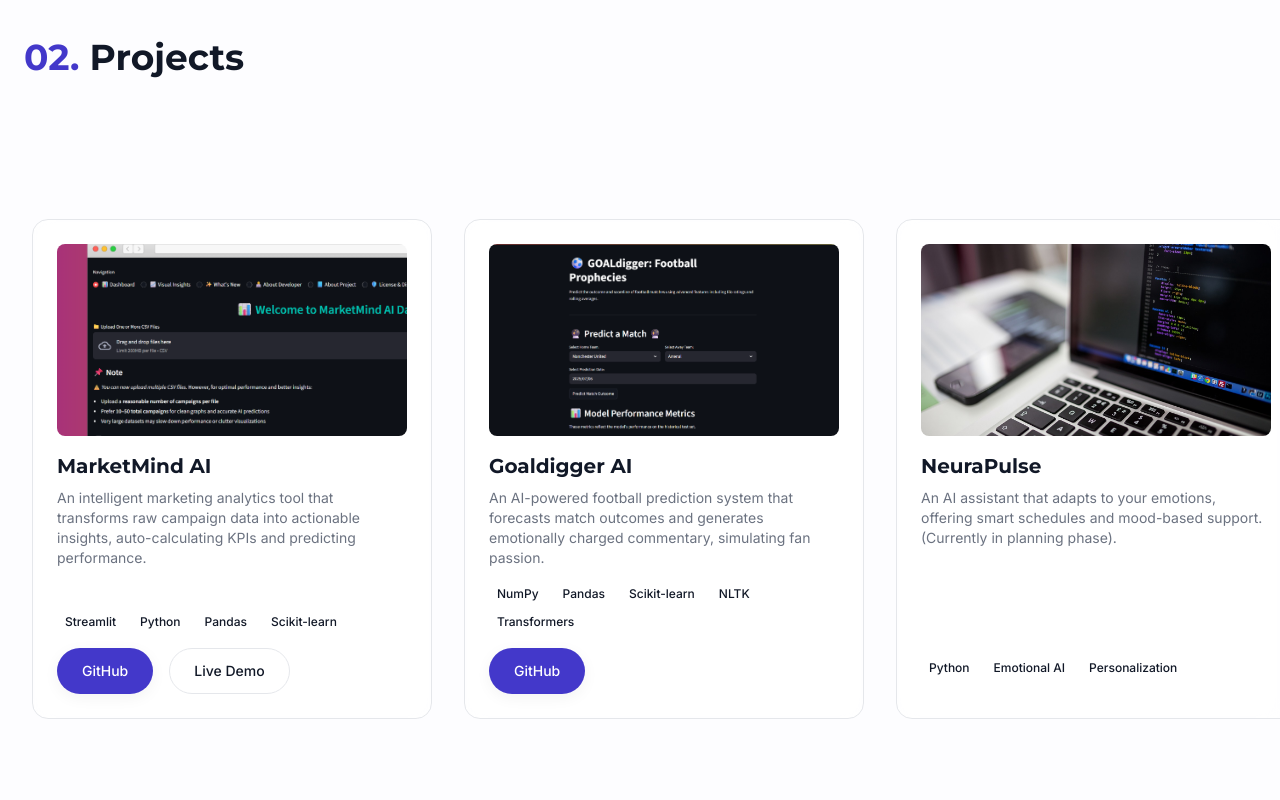
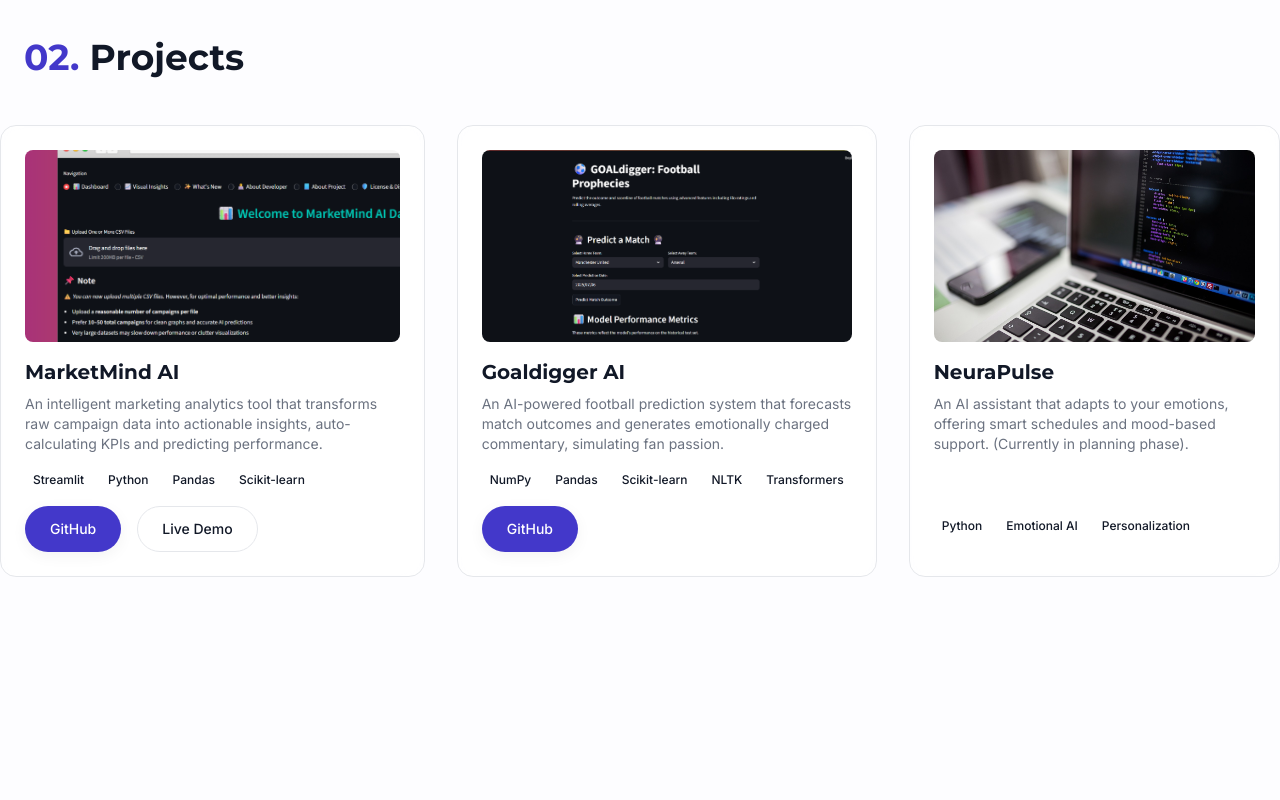
Before and after one commit to mishraansh07/404anshfound, a plain HTML site: page index.html in a window 1280 px wide. Shown: the part 1640-2440 px from the top of the page. Drawn offline with nearby package versions, Linux system fonts and the light colour scheme; animation ran at ten frames a second.

Commit message:
index.html

```diff
--- a/index.html
+++ b/index.html
@@ -172,26 +172,24 @@
         .nav-link:hover, .nav-link.active { color: var(--accent-light); }
         .nav-link:hover::after, .nav-link.active::after { width: 100%; }
 
-        /* --- REVISED: Horizontal Scroll Section for Projects --- */
-        .horizontal-scroll-section {
-            height: auto; /* Let content define height */
-            padding: 4rem 0;
+        /* --- Projects Section --- */
+        .projects-grid {
+            display: grid;
+            grid-template-columns: 1fr;
+            gap: 2rem;
         }
-        .projects-container-wrapper {
-            height: 70vh; /* Set a fixed height for the scrolling viewport */
-            display: flex;
-            align-items: center;
+        @media (min-width: 768px) {
+            .projects-grid {
+                grid-template-columns: repeat(2, 1fr);
             }
-        .projects-container {
-            display: flex;
-            flex-wrap: nowrap;
-            gap: 2rem;
-            padding: 0 max(32px, (100% - 1280px) / 2);
         }
+        @media (min-width: 1024px) {
+            .projects-grid {
+                display: flex; /* Revert to flex for horizontal scroll on desktop */
+            }
+        }
+
         .project-card {
-            flex: 0 0 85vw; /* On mobile, card is 85% of viewport width */
-            max-width: 400px; /* On desktop, max width is 400px */
-            height: auto;
             display: flex;
             flex-direction: column;
             transition: transform 0.4s ease;
@@ -371,17 +369,13 @@
             </div>
         </section>
 
-        <!-- Projects Section (Horizontal Scroll) -->
+        <!-- Projects Section -->
         <section id="projects" class="py-20 md:py-32 gsap-section">
             <div class="container mx-auto px-6 mb-12">
                 <h2 class="gsap-reveal-el text-4xl font-bold"><span class="accent-text">02.</span> Projects</h2>
             </div>
-            <div class="horizontal-scroll-section">
-                <div class="projects-container-wrapper">
-                    <div class="projects-container">
+            <div id="projects-container" class="projects-grid lg:projects-container">
                 <!-- Project cards will be populated by JS -->
-                    </div>
-                </div>
             </div>
         </section>
 
@@ -483,13 +477,13 @@
             ];
 
             function populateProjects() {
-                const container = document.querySelector('.projects-container');
+                const container = document.getElementById('projects-container');
                 if (container) container.innerHTML = projectsData.map(p => `
                     <div class="project-card glass-card">
                         <div class="card-content">
                             <img src="${p.image}" alt="${p.title}" class="w-full h-48 object-cover mb-4 rounded-lg" loading="lazy">
                             <h3 class="text-xl font-bold mb-2">${p.title}</h3>
-                            <p class="text-secondary text-sm mb-4">${p.longDescription}</p>
+                            <p class="text-secondary text-sm mb-4 flex-grow">${p.longDescription}</p>
                         </div>
                         <div class="card-footer">
                             <div class="flex flex-wrap gap-2 mb-4">
@@ -534,6 +528,7 @@
             window.addEventListener('load', () => {
                 gsap.to(loadingScreen, { opacity: 0, duration: 0.5, onComplete: () => loadingScreen.style.display = 'none' });
 
+                // --- GSAP Animations ---
                 gsap.utils.toArray('.gsap-reveal-el').forEach(el => {
                     gsap.fromTo(el, { y: 40, opacity: 0 }, {
                         y: 0, opacity: 1, duration: 1, ease: 'power3.out',
@@ -541,22 +536,28 @@
                     });
                 });
 
-                const projectsContainer = document.querySelector('.projects-container');
-                const horizontalWrapper = document.querySelector('.projects-container-wrapper');
-                if(projectsContainer && horizontalWrapper) {
+                // --- Responsive Animations using matchMedia ---
+                ScrollTrigger.matchMedia({
+                    // Desktop horizontal scroll
+                    "(min-width: 1024px)": function() {
+                        const projectsContainer = document.querySelector('#projects-container');
+                        const projectsSection = document.querySelector('#projects');
+                        if(projectsContainer && projectsSection) {
                             gsap.to(projectsContainer, {
-                        x: () => -(projectsContainer.scrollWidth - horizontalWrapper.clientWidth) + "px",
+                                x: () => -(projectsContainer.scrollWidth - projectsSection.offsetWidth) + "px",
                                 ease: "none",
                                 scrollTrigger: {
-                            trigger: horizontalWrapper,
+                                    trigger: projectsSection,
                                     start: "center center",
-                            end: () => "+=" + (projectsContainer.scrollWidth - horizontalWrapper.clientWidth),
+                                    end: () => "+=" + (projectsContainer.scrollWidth - projectsSection.offsetWidth),
                                     scrub: true,
                                     pin: true,
                                     invalidateOnRefresh: true,
                                 }
                             });
                         }
+                    },
+                });
             });
 
             const mainHeader = document.getElementById('main-header');
@@ -574,7 +575,10 @@
             });
 
             const mobileMenu = document.getElementById('mobile-menu');
-            const toggleMobileMenu = () => mobileMenu.classList.toggle('open');
+            const toggleMobileMenu = () => {
+                const isOpen = mobileMenu.classList.toggle('open');
+                document.body.style.overflow = isOpen ? 'hidden' : '';
+            };
             document.getElementById('mobile-menu-button').addEventListener('click', toggleMobileMenu);
             document.getElementById('close-mobile-menu').addEventListener('click', toggleMobileMenu);
             document.querySelectorAll('.mobile-nav-link').forEach(link => link.addEventListener('click', toggleMobileMenu));
```
Lines whose indentation alone changed are shown as unchanged.
